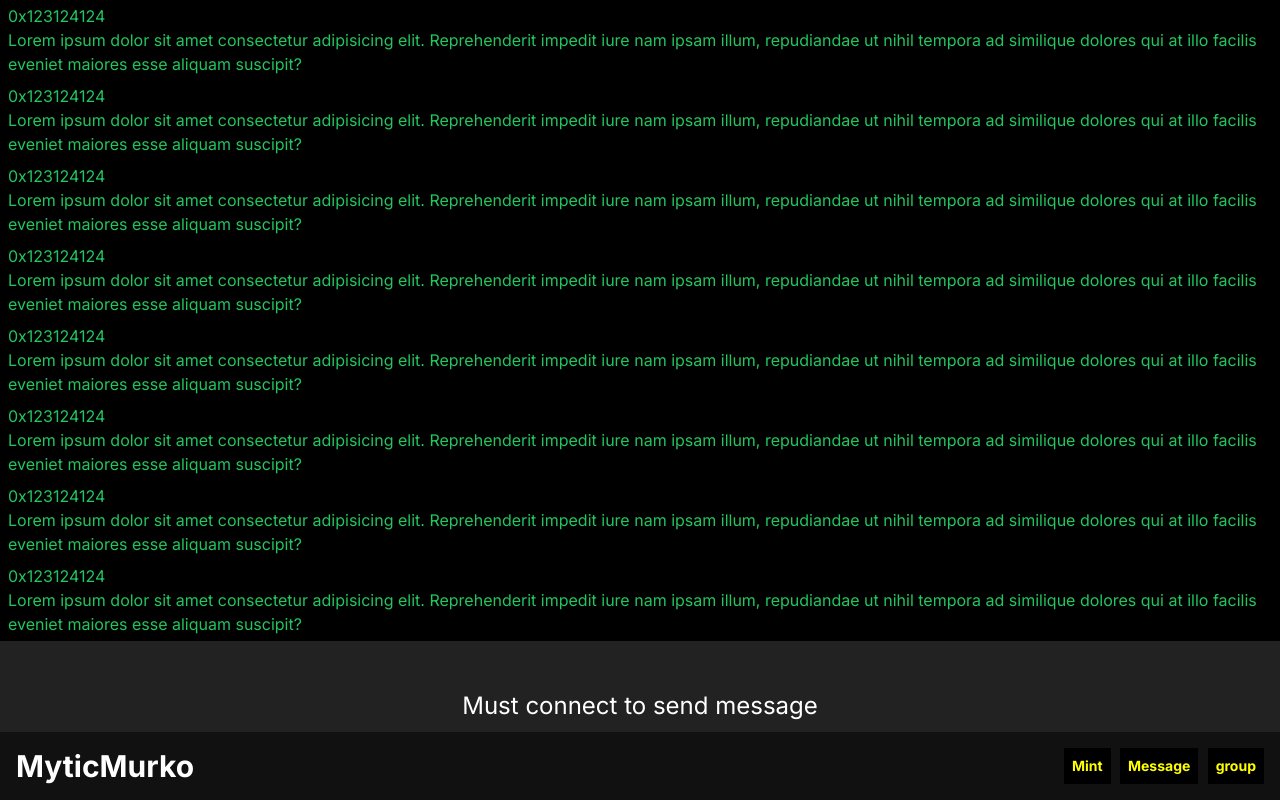
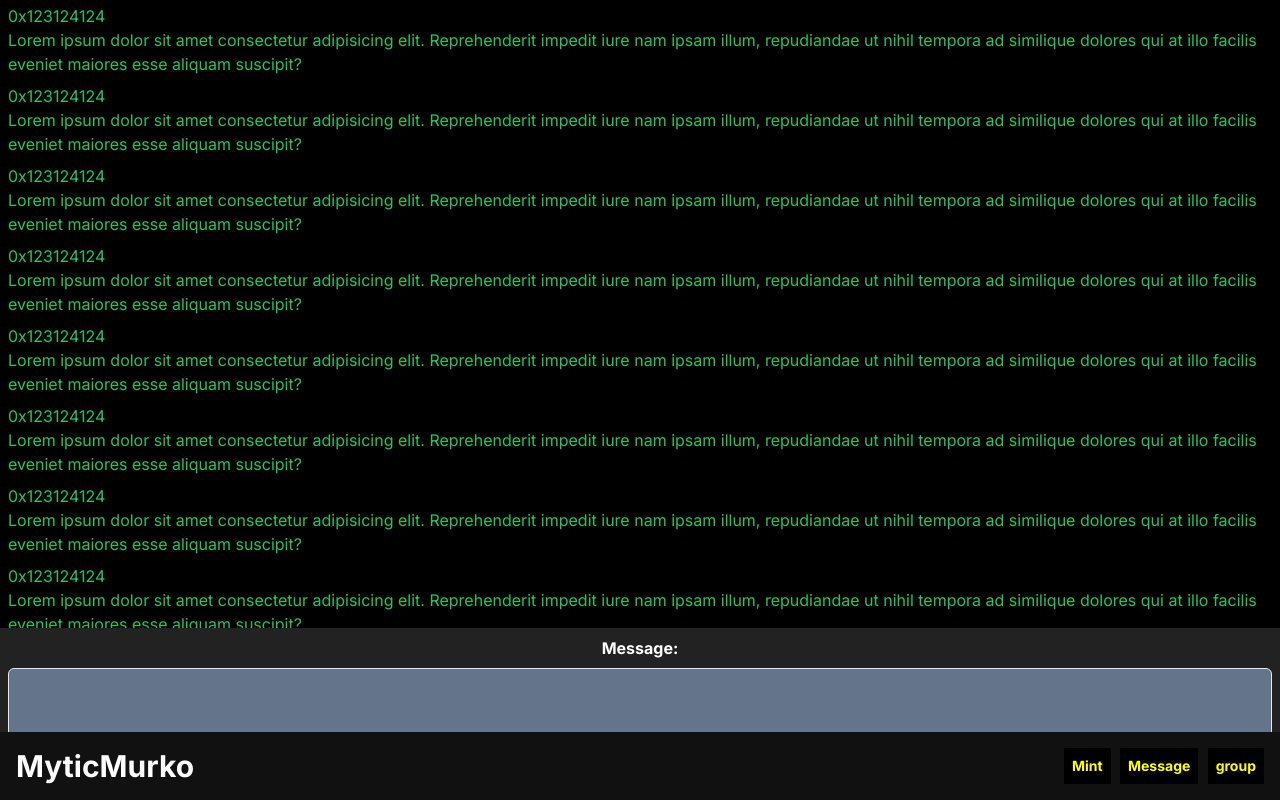
Before and after one commit to CoolistKovbel/brokenPlay, a Next.js app: page /moew in a window 1280 px wide. Built offline with nearby package versions, Linux system fonts and the light colour scheme.

Commit message:
pls 1EBKdZ6rfUcDxR3uPfAsKcnPgaYm9zCUp2

```diff
--- a/app/(pages)/moew/page.tsx
+++ b/app/(pages)/moew/page.tsx
@@ -3,7 +3,7 @@ import AnnouncementForm from "@/components/forms/AnnouncementForm";
 import React from "react";
 
 function Meow() {
-  const x = true
+  const x = false
 
   // Check if user is connected
 
--- a/components/authPage/SignInForm.tsx
+++ b/components/authPage/SignInForm.tsx
@@ -31,10 +31,14 @@ function SignInForm() {
     try {
       console.log(values);
 
-      const res = await signIn("credentials", { values });
+      const res = await signIn("credentials", {
+        email: values.eddress,
+        password: values.password,
+        redirect: false
+      });
 
-      if(res){
-        router.push("/")
+      if(res?.ok){
+        router.push("/moew")
       }
 
     } catch (error) {
@@ -76,10 +80,10 @@ function SignInForm() {
                       <FormLabel>Eddress: </FormLabel>
                       <FormControl>
                         <Input
+                          type="email"
                           placeholder="enter 0xAddress"
                           className="bg-black text-[#16a34a] text-sm"
                           {...field}
-                          value={eAdress}
                         />
                       </FormControl>
                     </FormItem>
--- a/components/authPage/SignUpForm.tsx
+++ b/components/authPage/SignUpForm.tsx
@@ -11,8 +11,10 @@ import Link from "next/link";
 import { SignUpFormSchema } from "./constant";
 
 import { getEthereumAccount } from "../../lib/web3";
+import { useRouter } from "next/navigation";
 
 function SignUpForm() {
+  const router = useRouter()
   const [eImage, setImage] = useState("");
   const [eAdress, setEaddres] = useState("");
 
@@ -43,7 +45,13 @@ function SignUpForm() {
         body: dd,
       });
 
-      console.log(res);
+
+      if(res) {
+        console.log(res)
+        router.push("/sign-in")
+      }
+
+
     } catch (error) {
       console.log(error);
     }
--- a/components/forms/AnnouncementForm.tsx
+++ b/components/forms/AnnouncementForm.tsx
@@ -10,16 +10,31 @@ import {
   FormItem,
   FormLabel,
 } from "@/components/ui/form";
-import { Input } from "../ui/input";
 import { useForm } from "react-hook-form";
 import { Button } from "../ui/button";
+import { Textarea } from "../ui/textarea";
+import { AnnouncmentFormSchema } from "./constant"
 
 function AnnouncementForm() {
-  const form = useForm();
+
+  const form = useForm<z.infer<typeof AnnouncmentFormSchema>>({
+    resolver: zodResolver(AnnouncmentFormSchema),
+    defaultValues: {
+      message: "",
+    },
+  });
+
+
+  const onSubmit = async (values: z.infer<typeof AnnouncmentFormSchema>) => {
+
+    console.log(values)
+
+  }
+
 
   return (
     <Form {...form}>
-      <form className="w-full">
+      <form className="w-full" onSubmit={form.handleSubmit(onSubmit)}>
 
         <FormField
           control={form.control}
@@ -30,8 +45,8 @@ function AnnouncementForm() {
               <FormControl>
 
                 {/* TextArea */}
-                <Input
-                  className="bg-slate-500 text-[#16a34a] text-sm "
+                <Textarea
+                  className="bg-slate-500 text-[#16a34a] text-sm resize-none"
                   {...field}
                 />
 
--- /dev/null
+++ b/components/forms/constant.ts
@@ -0,0 +1,4 @@
+import * as z from "zod";
+
+export const AnnouncmentFormSchema = z.object({
+    message: z.string().min(1, 'edd required').max(255, "sorry try to shortnen it..") })
```
Also changed, not shown: lib/auth.ts (+6 -3 lines), app/api/auth/[...nextauth]/route.ts (renamed from app/api/auth/[...auth]/route.ts), public/ghost-v1.webp (added).
